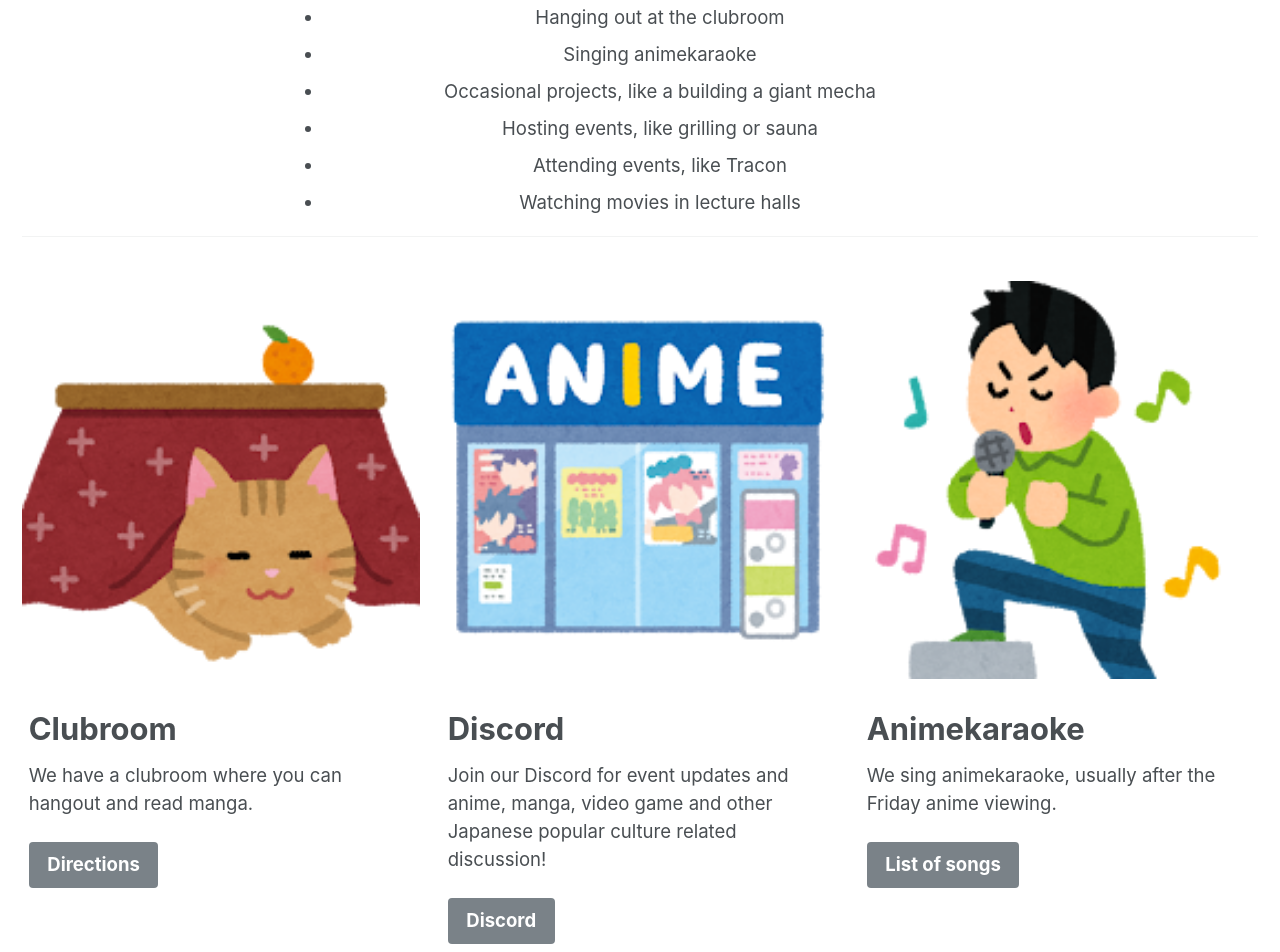
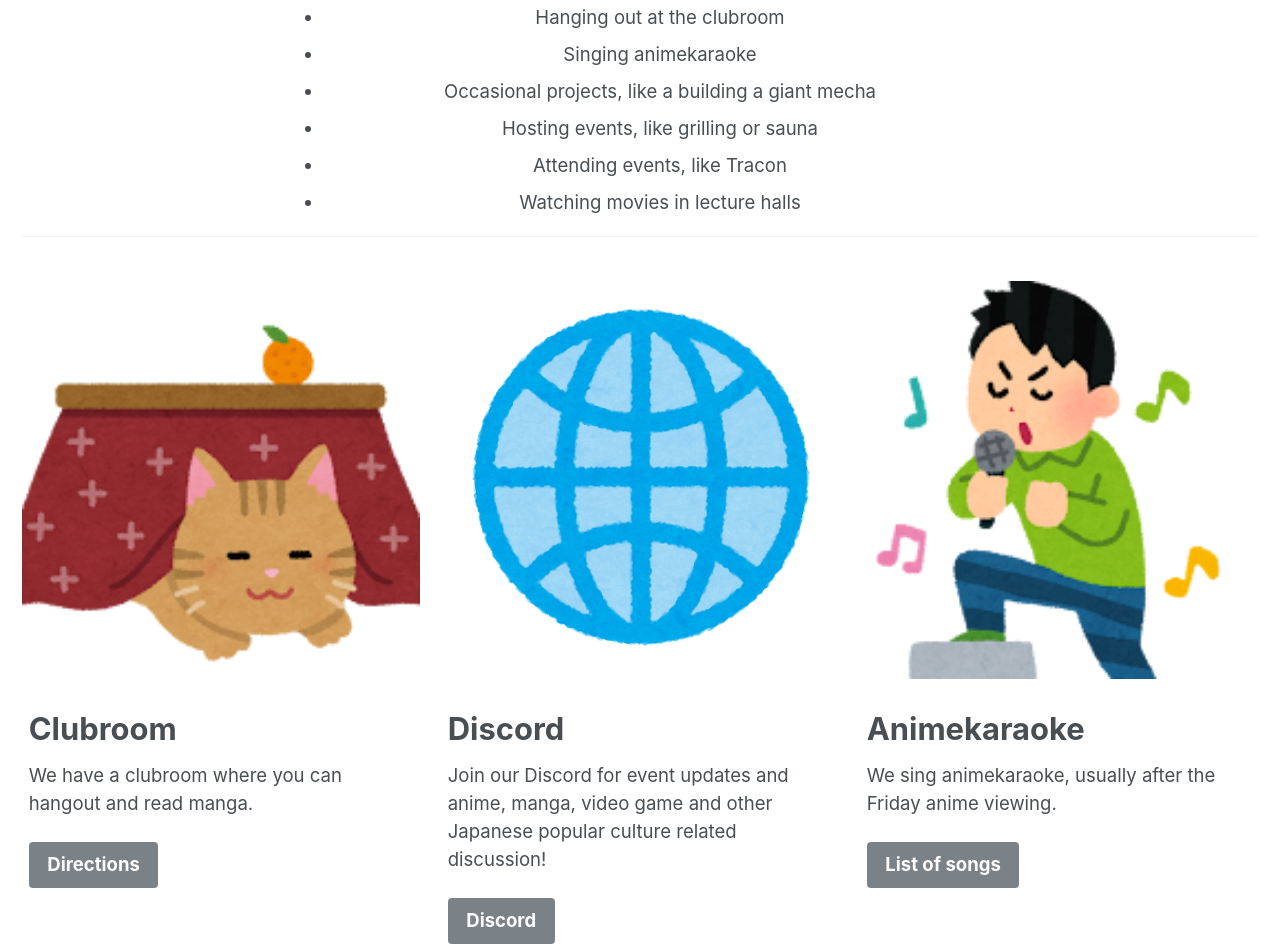
Before and after one commit to HNTA-Club/website, a Jekyll site: the page built from _pages/home.md, in a window 1280 px wide. Shown: the part 653-1605 px from the top of the page. Built offline with Jekyll 4.4.1, drawn with Linux system fonts in a browser that asks for light colours; cached includes are drawn as plain includes; nearby versions of some CDN libraries.

Commit message:
change discord card clipart

```diff
--- a/_pages/home.md
+++ b/_pages/home.md
@@ -31,7 +31,7 @@ club_info:
     btn_class: "btn--primary"
   - title: Discord
     url: https://discord.gg/uZJqHH7
-    image_path: /assets/images/clipart/building_anime_shop.png
+    image_path: /assets/images/clipart/internet_mark.png
     excerpt: "Join our Discord for event updates and anime, manga, video game and other Japanese popular culture related discussion!"
     btn_label: "Discord"
     btn_class: "btn--primary"
```
Also changed, not shown: assets/images/clipart/building_anime_shop.png (deleted), assets/images/clipart/internet_mark.png (added).
